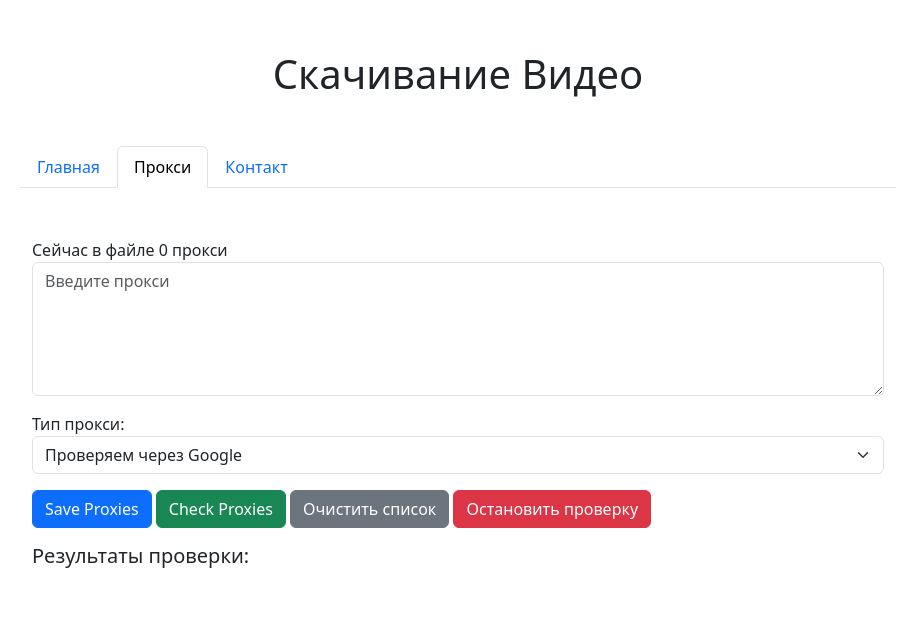
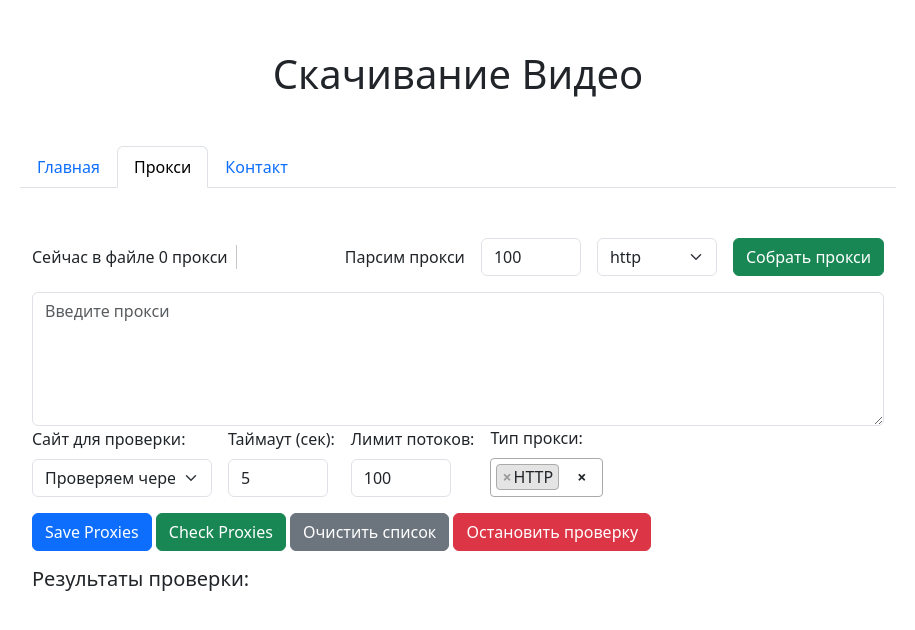
Before and after one commit to RidersWeb/video_generator_app, a FastAPI app: page / in a window 1280 px wide, after a click on "Прокси". Shown: the top 630 px of the page, without its empty margins (182-1097 px from the left). Run offline with FastAPI, Linux system fonts and the light colour scheme; some libraries are stand-ins or nearby versions.

Commit message:
Add parsing form for new proxies

```diff
--- a/app/main.py
+++ b/app/main.py
@@ -21,26 +21,55 @@ app = FastAPI()
 templates = Jinja2Templates(directory="app/templates")
 app.mount("/static", StaticFiles(directory="app/static"), name="static")
 
+CONCURRENCY_LIMIT = 100
+PROXY_TYPES = ['http', 'socks4', 'socks5']
+TIMEOUT = 20
 
 @app.get("/", response_class=HTMLResponse)
 async def read_root(request: Request):
     proxies = ProxyManager.load_proxies()
-    print(f'получили пркси {proxies}') # загружаем из файла
     proxy_count = len(proxies)
     proxies_text = "\n".join(proxies)   # превращаем список в одну строку
     return templates.TemplateResponse("index.html", {"request": request, "proxies": proxies_text, "proxy_count": proxy_count})
 
+# @app.post("/check-proxies", response_class=HTMLResponse)
+# async def check_proxies(
+#     request: Request,
+#     test_site: str = Form(...),
+#     proxy_types: list = Form(...),
+#     timeout: int = Form(...),
+#     proxies: str = Form(...)):
+#     print(f"Received form data: {proxies}")
 
 
 @app.websocket("/ws/check_proxies")
 async def websocket_check_proxies(websocket: WebSocket):
     await websocket.accept()
+    print("WebSocket connection established")
+
+    # Получаем начальные данные от клиента
+    # init_data = await websocket.receive_json()
+    # print(f"Received initial data: {init_data}")
+
+
+    # Получаем настройки от клиента
+    # init_data = await websocket.receive_json()
+    # settings = init_data['settings']
+    # proxies = init_data['proxies']
+    # print(f"Settings: {settings}")
+    # Настройки проверки
+    # CONCURRENCY_LIMIT = settings.get('concurrencyLimit', 100)
+    # print(f"CONCURRENCY_LIMIT: {CONCURRENCY_LIMIT}")
+    # TIMEOUT = settings.get('timeout', 5)
+    # print(f"TIMEOUT: {TIMEOUT}")
+    # PROXY_TYPES = settings.get('proxyTypes', ['http'])
+    # print(f"PROXY_TYPES: {PROXY_TYPES}")
+
     test_site = websocket.query_params.get("site")
-    print(f'тест прокси на сайте {test_site}')
+
     proxies = ProxyManager.load_proxies()
     total = len(proxies)
 
-    CONCURRENCY_LIMIT = 150
     semaphore = asyncio.Semaphore(CONCURRENCY_LIMIT)
 
     def _get_url(test_site):
@@ -59,12 +88,22 @@ async def websocket_check_proxies(websocket: WebSocket):
         async def check_proxy(proxy):
             async with semaphore:
                 try:
-                    for proxy_type in ["http", "socks5", "https"]:
+                    # Обработка прокси с авторизацией (новый код)
+                    if proxy.count(':') >= 3:  # Формат ip:port:login:pass
+                        ip_port, login, password = proxy.rsplit(':', 2)
+                        proxy_auth = f"{login}:{password}@"
+                    else:
+                        ip_port = proxy
+                        proxy_auth = ""
+
+                    for proxy_type in PROXY_TYPES:
                         try:
                             async with session.get(
                                 _get_url(test_site),
-                                proxy=f"{proxy_type}://{proxy}",
-                                timeout=5
+                                # Модифицированная строка прокси:
+                                #
+                                proxy=f"http://{proxy_auth}{ip_port}",
+                                timeout=TIMEOUT
                             ) as resp:
                                 if resp.status == 200:
                                     return proxy, proxy_type, True
@@ -86,7 +125,8 @@ async def websocket_check_proxies(websocket: WebSocket):
 
             if is_working:
                 good += 1
-                good_proxies.append(f"{proxy_type}://{proxy}")
+                # Сохраняем в оригинальном формате (с авторизацией если была)
+                good_proxies.append(proxy)
                 await websocket.send_json({
                     "status": "alive",
                     "type": proxy_type,
@@ -109,10 +149,6 @@ async def websocket_check_proxies(websocket: WebSocket):
                     "bad": bad
                 })
 
-    # Сохраняем только рабочие прокси
-    if good_proxies > 0:
-        ProxyManager.save_proxies(good_proxies)
-        return RedirectResponse("/", status_code=303)
     await websocket.send_json({
         "action": "complete",
         "total": total,
@@ -120,7 +156,11 @@ async def websocket_check_proxies(websocket: WebSocket):
         "bad": bad,
         "checked": checked,
         "good_proxies": good_proxies
+
     })
+
+    ProxyManager.save_proxies(good_proxies)
+    ProxyManager.load_proxies()
 
 
 
--- a/app/templates/index.html
+++ b/app/templates/index.html
@@ -5,6 +5,8 @@
     <meta name="viewport" content="width=device-width, initial-scale=1.0">
     <title>Прокси и Скачивание Видео</title>
     <link href="https://cdn.jsdelivr.net/npm/bootstrap@5.3.2/dist/css/bootstrap.min.css" rel="stylesheet">
+    <link href="https://cdn.jsdelivr.net/npm/select2@4.1.0-rc.0/dist/css/select2.min.css" rel="stylesheet" />
+
     <style>
         .container {
             max-width: 900px;
@@ -63,26 +65,78 @@
         <div class="tab-pane fade" id="proxy" role="tabpanel" aria-labelledby="proxy-tab">
             <div class="container">
                 <form method="post" action="/save_proxies" id="proxyForm">
-                    <div class="form-group">
-                        <div>Сейчас в файле {{ proxy_count }} прокси</div>
+
+                    <div class="form-group d-flex align-items-center justify-content-between gap-3 mb-3">
+                        <div class="d-flex align-items-center gap-2">
+                          <span>Сейчас в файле {{ proxy_count }} прокси</span>
+                          <span class="vr"></span> <!-- Вертикальный разделитель -->
+                        </div>
+                        <div class="d-flex align-items-center gap-3 flex-nowrap">
+                          <span class="text-nowrap">Парсим прокси</span>
+                          <input type="number" id="countproxy" class="form-control" value="100" min="1" max="500" style="width: 100px;">
+                          <select id="TypeProxyFind" class="form-select" aria-label="Default select example" style="width: 120px;">
+                            <option value="Google">http</option>
+                            <option value="httpbin">https</option>
+                            <option value="Yandex">Socks5</option>
+                          </select>
+                          <button type="button" class="btn btn-success" id="startParsing">Собрать прокси</button>
+                          <!-- <a href="/download_proxies" class="btn btn-success px-4">Собрать прокси</a> -->
+                        </div>
+                      </div>
+
                         <textarea id="proxyInput" class="form-control" name="proxies" rows="5" placeholder="Введите прокси">{{ proxies }}</textarea>
-                    </div>
-                    <div class="mt-3">
-                        <label for="proxyType">Тип прокси:</label>
-                        <select id="testSite" class="form-select" aria-label="Default select example">
+
+
+
+                    <div class="d-flex align-items-end gap-3 flex-nowrap">
+                        <!-- Сайт для проверки -->
+                        <div class="d-flex flex-column">
+                          <label class="form-label" for="testSite">Сайт для проверки:</label>
+                          <select id="testSite" class="form-select" aria-label="Default select example" style="width: 180px;">
                             <option value="Google">Проверяем через Google</option>
                             <option value="httpbin">Проверяем через httpbin</option>
                             <option value="Yandex">Проверяем через Yandex</option>
                           </select>
                         </div>
+
+                          <!-- <button class="btn btn-sm btn-outline-secondary mb-1" onclick="selectAll()">Выбрать все</button> -->
+
+                        <!-- Таймаут -->
+                        <div class="d-flex flex-column">
+                          <label class="form-label" for="timeout">Таймаут (сек):</label>
+                          <input type="number" id="timeout" class="form-control" value="5" min="1" max="30" style="width: 100px;">
+                        </div>
+                        <!-- Лимит потоков -->
+                        <div class="d-flex flex-column">
+                          <label class="form-label" for="concurrencyLimit">Лимит потоков:</label>
+                          <input type="number" id="concurrencyLimit" class="form-control" value="100" min="1" max="500" style="width: 100px;">
+                        </div>
+                        <!-- Тип прокси (Select2) и кнопка "Выбрать все" -->
+                        <div class="d-flex align-items-end gap-3">
+                            <div class="d-flex flex-column">
+                              <label for="TypeProxyCheck" class="form-label">Тип прокси:</label>
+                              <select id="TypeProxyCheck" class="form-select" multiple="multiple">
+                                <option value="http" selected>HTTP</option>
+                                <option value="socks4">SOCKS4</option>
+                                <option value="socks5">SOCKS5</option>
+                              </select>
+                            </div>
+                        </div>
+                      </div>
+
+
+
+
+
                     <div class="mt-3">
                         <button class="btn btn-primary" type="submit" name="action" value="save">Save Proxies</button>
                         <button class="btn btn-success" type="button" name="action" value="check" id="checkProxies">Check Proxies</button>
                         <button id="clearBtn" class="btn btn-secondary">Очистить список</button>
                         <button id="stopBtn" class="btn btn-danger">Остановить проверку</button>
+                    </div>
 
 
-                    </div>
+
                 </form>
                 <!-- Прогресс и счетчики -->
                 <div id="progressContainer" style="display: none; margin-top: 20px;">
@@ -111,9 +165,15 @@
         </div>
       </div>
       </div>
+    </div>
 
 
 
+
+      <!-- Подключение jQuery (требуется для Select2) -->
+<script src="https://code.jquery.com/jquery-3.6.0.min.js"></script>
+      <!-- Подключение Select2 CSS и JS -->
+<script src="https://cdn.jsdelivr.net/npm/select2@4.1.0-rc.0/dist/js/select2.min.js"></script>
 
 
 
@@ -121,15 +181,18 @@
 
 
 <script>
-document.addEventListener('DOMContentLoaded', function() {
+    document.addEventListener('DOMContentLoaded', function () {
         // Обработчик для кнопки проверки прокси
-    document.getElementById('checkProxies').addEventListener('click', function() {
+        document.getElementById('checkProxies').addEventListener('click', function () {
             document.getElementById('progressContainer').style.display = 'block';
 
             const testSite = document.getElementById('testSite').value.toLowerCase();
+            const TypeProxyCheck = document.getElementById('TypeProxyCheck').value.toLowerCase();
+
+
             const ws = new WebSocket(`ws://${location.host}/ws/check_proxies?site=${testSite}`);
 
-        ws.onmessage = function(event) {
+            ws.onmessage = function (event) {
                 const data = JSON.parse(event.data);
 
                 // Пропускаем сообщения без proxy
@@ -152,14 +215,12 @@ document.addEventListener('DOMContentLoaded', function() {
                 proxyList.appendChild(listItem);
             };
 
-        ws.onclose = function(event) {
+            ws.onclose = function (event) {
                 console.log("Проверка завершена!");
-            // document.getElementById('checkBtn').disabled = false;
-            // document.getElementById('stopBtn').disabled = true;
             };
 
             // Обработчик для кнопки остановки (исправлено: websocket → ws)
-        document.getElementById("stop-checker-btn").addEventListener("click", function() {
+            document.getElementById("stop-checker-btn").addEventListener("click", function () {
                 ws.send(JSON.stringify({ action: "stop" }));
             }); // Закрывающая скобка для обработчика stop-checker-btn
         }); // Закрывающая скобка для обработчика checkProxies
@@ -167,7 +228,7 @@ document.addEventListener('DOMContentLoaded', function() {
         // Обработчики для табов (вынесено из вложенности)
         const tabButtons = document.querySelectorAll('button[data-bs-toggle="tab"]');
         tabButtons.forEach(button => {
-        button.addEventListener('click', function() {
+            button.addEventListener('click', function () {
                 localStorage.setItem('activeTab', this.getAttribute('data-bs-target'));
             });
         });
@@ -182,53 +243,10 @@ document.addEventListener('DOMContentLoaded', function() {
             }
         }
 
-    document.getElementById('proxyInput').addEventListener('paste', function(e) {
-    e.preventDefault();
-    const text = (e.clipboardData || window.clipboardData).getData('text');
-    const cleanedText = cleanProxyList(text);
-    this.value = cleanedText;
-});
-
-    function cleanProxyList(text) {
-        // Регулярное выражение для:
-        // 1. ip:port
-        // 2. ip:port:login:pass
-        const proxyRegex = /^(?:\d{1,3}\.){3}\d{1,3}:\d{1,5}(?::[^\s:]+:[^\s:]+)?$/gm;
-
-        return text.split('\n')
-            .map(line => line.trim())
-            .filter(line => {
-                // Проверяем соответствие формату прокси
-                if (proxyRegex.test(line)) {
-                    return true;
-                }
-                // Дополнительная проверка для строк с пробелами
-                const parts = line.split(/\s+/);
-                return parts.some(part => proxyRegex.test(part));
-            })
-            .map(line => {
-                // Извлекаем только прокси (если были лишние слова)
-                const match = line.match(proxyRegex);
-                return match ? match[0] : line;
-            })
-            .join('\n');
-
-    }
 
 
-
-    document.getElementById('clearBtn').addEventListener('click', function() {
-        document.getElementById('proxyInput').value = '';
-        document.getElementById('goodProxies').value = '';
-        document.getElementById('badProxies').value = '';
-        document.getElementById('goodCount').textContent = '0';
-        document.getElementById('badCount').textContent = '0';
-        document.getElementById('progressBar').style.width = '0%';
-        document.getElementById('progressBar').innerText = '0%';
-    });
-
         // Кнопка Стоп
-    document.getElementById('stopBtn').addEventListener('click', function() {
+        document.getElementById('stopBtn').addEventListener('click', function () {
             if (ws) {
                 ws.close(); // Закрываем соединение
                 document.getElementById('stopBtn').disabled = true;
@@ -237,17 +255,36 @@ document.addEventListener('DOMContentLoaded', function() {
             }
         });
 
+    }); // Закрывающая скобка для DOMContentLoaded
 
 
+// Обработчик для списка меню для проверки типа прокси
+$(document).ready(function () {
+  $('#TypeProxyCheck').select2({
+    placeholder: "Выберите типы прокси",
+    allowClear: true,
+    width: '100%',
+    closeOnSelect: false // Не закрывать dropdown после выбора
+  });
 
-}); // Закрывающая скобка для DOMContentLoaded
+  // Добавление кнопки "Выбрать все" в интерфейс Select2
+//   $('.select2-container').after(
+//     '<button class="btn btn-sm btn-outline-secondary mt-1" onclick="selectAll()">Выбрать все</button>'
+//   );
+
+  window.selectAll = function () {
+    $('#TypeProxyCheck').val(['http', 'socks4', 'socks5']).trigger('change');
+  };
+});
+
 </script>
+
+<script src="https://cdn.jsdelivr.net/npm/bootstrap@5.3.2/dist/js/bootstrap.bundle.min.js"></script>
 
 
 
 
-<script src="https://code.jquery.com/jquery-3.6.0.min.js"></script>
-<script src="https://cdn.jsdelivr.net/npm/bootstrap@5.3.2/dist/js/bootstrap.bundle.min.js"></script>
+
 <!-- <script>
 
     // Скачивание видео
```
Also changed, not shown: app/services/proxy_manager.py (+10 -41 lines), 1 other file. Lines whose indentation alone changed are shown as unchanged.
